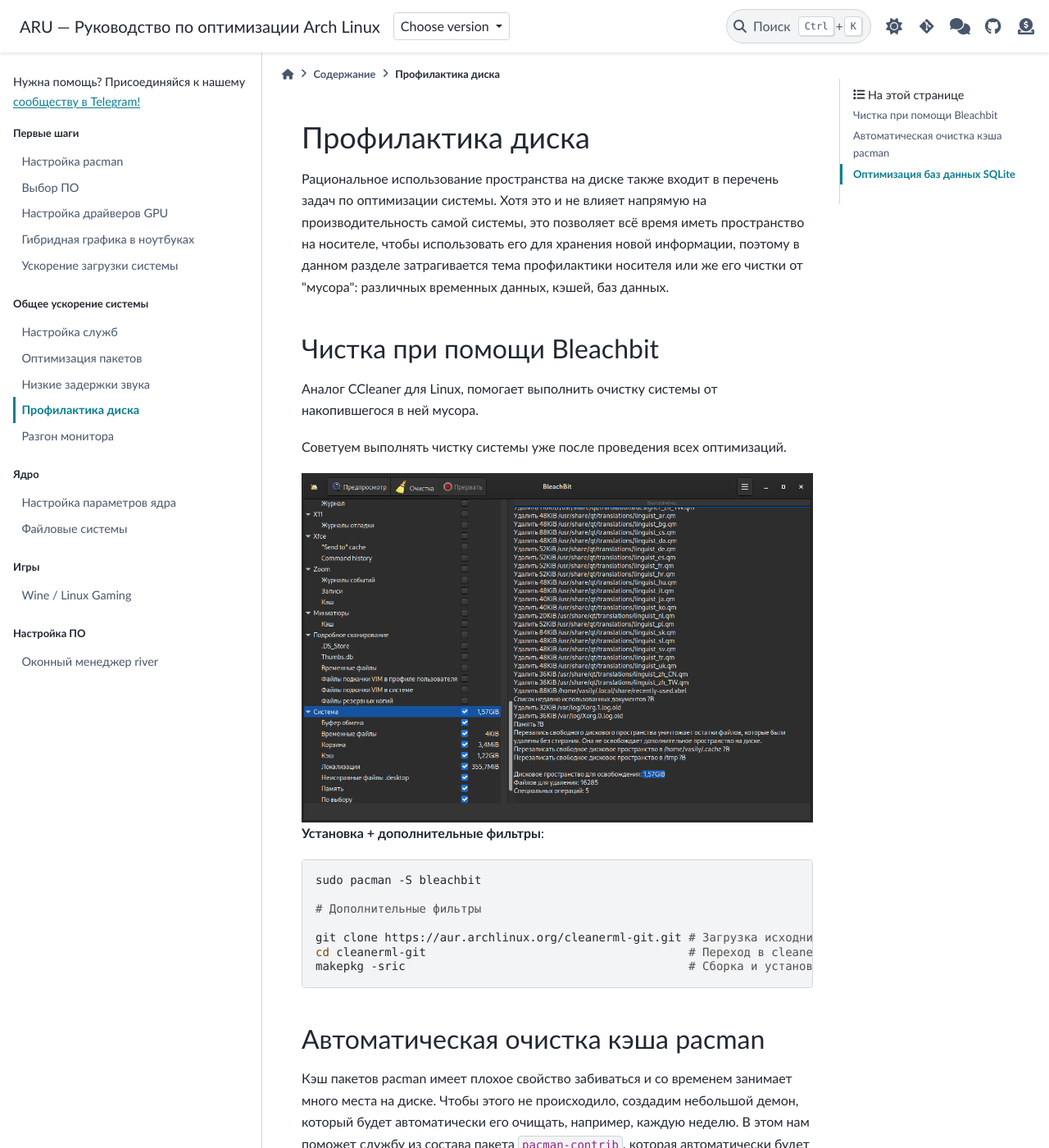
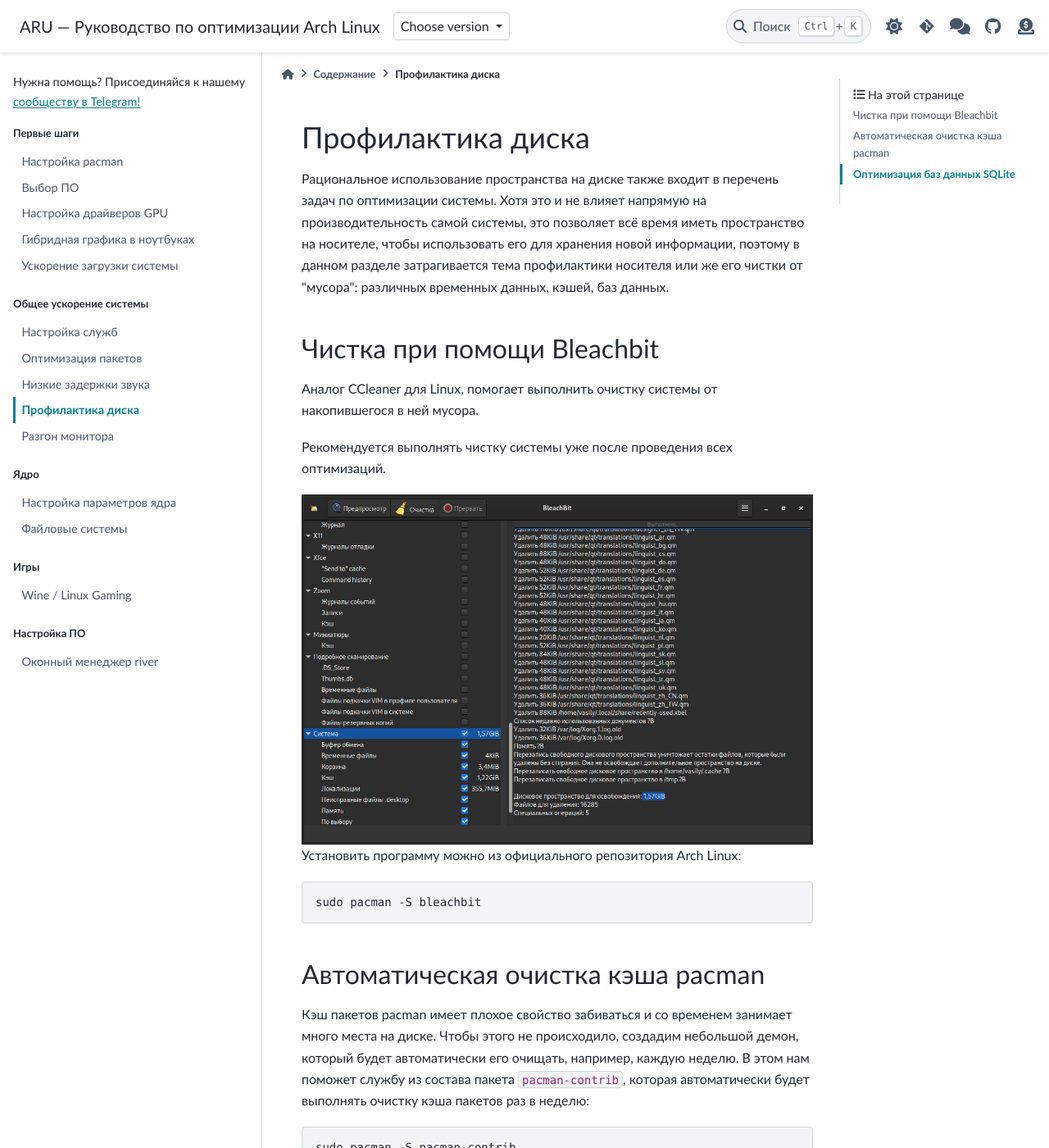
Before and after one commit to ventureoo/ARU, a Sphinx documentation site: the page built from docs/source/disk-cleanup.rst, in a window 1280 px wide and 1400 px high. Shown: the whole window at 82% size. Built offline with Sphinx 7.4.7 and the PyData theme 0.15.4, drawn with Linux system fonts in a browser that asks for light colours.

Commit message:
generic-system-acceleration/disk-cleanup: Remove deprecated cleaners
Signed-off-by: Vasiliy Stelmachenok <ventureo@cachyos.org>

```diff
--- a/docs/source/disk-cleanup.rst
+++ b/docs/source/disk-cleanup.rst
@@ -29,19 +29,13 @@
 Аналог CCleaner для Linux, помогает выполнить очистку системы от накопившегося
 в ней мусора.
 
-Советуем выполнять чистку системы уже после проведения всех оптимизаций.
+Рекомендуется выполнять чистку системы уже после проведения всех оптимизаций.
 
 .. image:: images/generic-system-acceleration-4.png
 
-**Установка + дополнительные фильтры**::
+Установить программу можно из официального репозитория Arch Linux::
 
   sudo pacman -S bleachbit
-
-  # Дополнительные фильтры
-
-  git clone https://aur.archlinux.org/cleanerml-git.git # Загрузка исходников.
-  cd cleanerml-git                                      # Переход в cleanerm.
-  makepkg -sric                                         # Сборка и установка.
 
 .. index:: pacman, cache, cleaner
 .. _pacman_cleaner:
```
